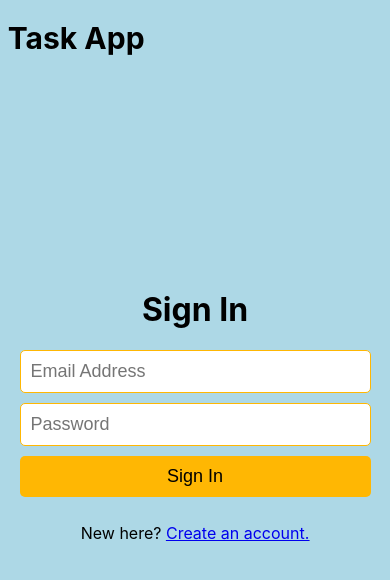
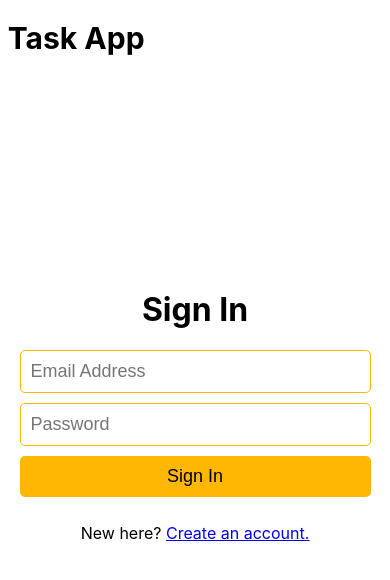
Before and after one commit to simple-todo-app/fe, a React (Create React App) app: page / in a window 390 px wide. Shown: the top 580 px of the page. Built offline with nearby package versions, Linux system fonts and the light colour scheme.

Commit message:
added styles to mobile site

```diff
--- a/src/App.css
+++ b/src/App.css
@@ -125,10 +125,6 @@
 }
 
 @media only screen and (max-width: 600px) {
-  body {
-    background-color: lightblue;
-  }
-
   .auth-input {
     font-size: 18px;
   }
```
